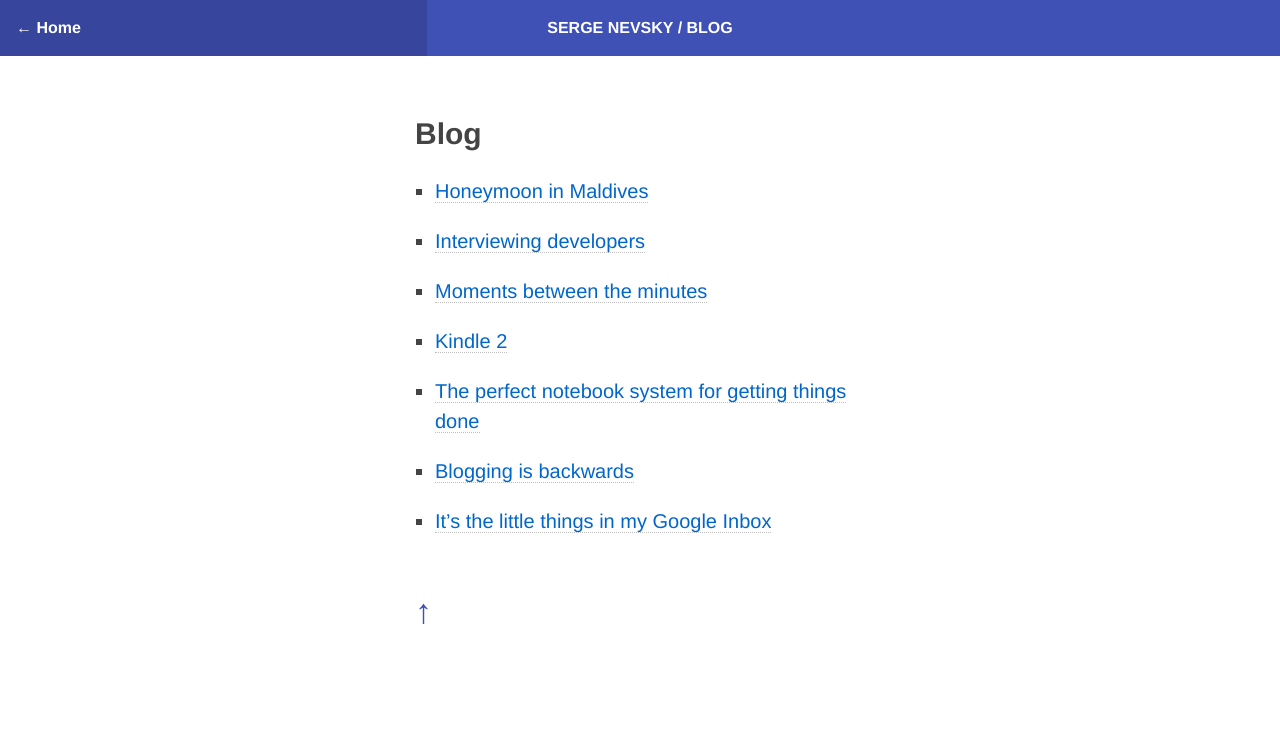
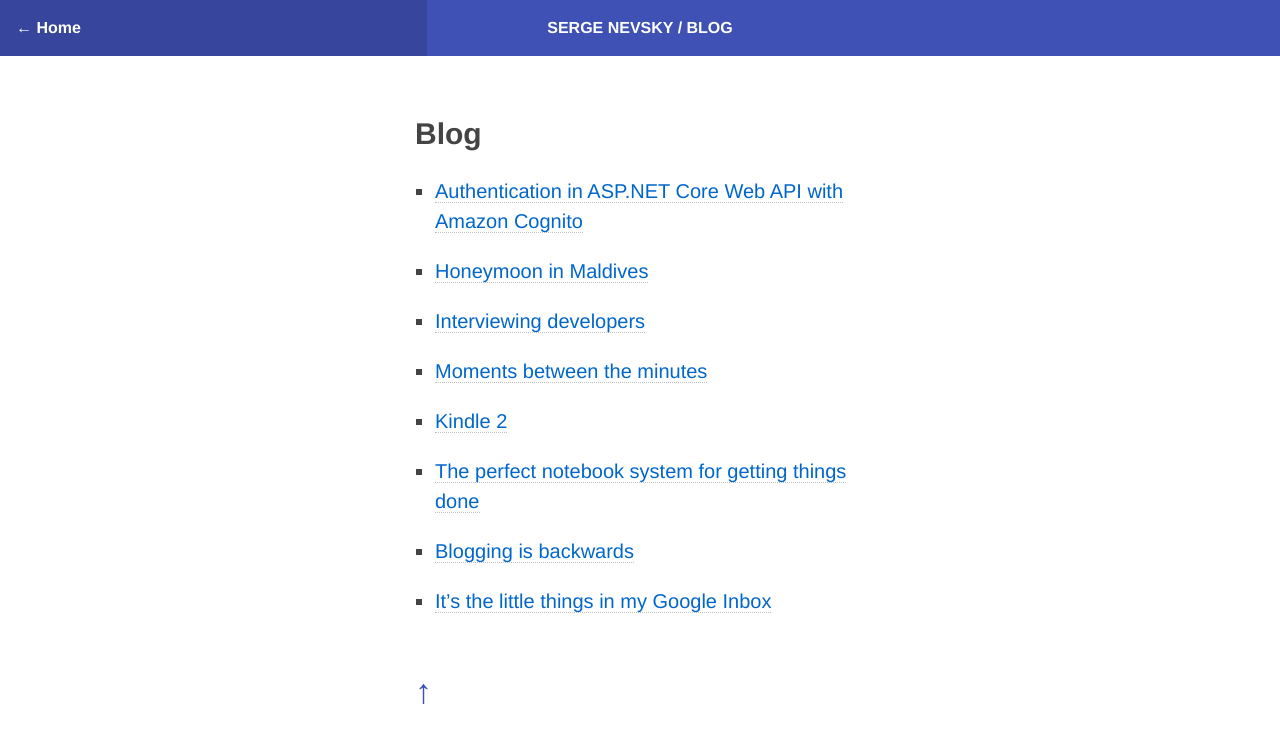
Before and after one commit to Dejital/dejital.github.com, a Jekyll site: the page built from blog.html, in a window 1280 px wide. Shown: the top 743 px of the page. Built offline with Jekyll 4.4.1, drawn with Linux system fonts in a browser that asks for light colours; some of the changed lines change nothing that is shown.

Commit message:
Article about Amazon Cognito

````diff
--- a/_config.yml
+++ b/_config.yml
@@ -1,2 +1,3 @@
 permalink: "/blog/:title"
 gems: [jekyll-feed]
+highlighter: rouge
--- a/_layouts/blog.html
+++ b/_layouts/blog.html
@@ -24,6 +24,72 @@ layout: default
   #blog-header {
     display: block;
   }
+
+  .highlight  { background: #ffffff; }
+  .highlight .c { color: #999988; font-style: italic } /* Comment */
+  .highlight .err { color: #a61717; background-color: #e3d2d2 } /* Error */
+  .highlight .k { font-weight: bold } /* Keyword */
+  .highlight .o { font-weight: bold } /* Operator */
+  .highlight .cm { color: #999988; font-style: italic } /* Comment.Multiline */
+  .highlight .cp { color: #999999; font-weight: bold } /* Comment.Preproc */
+  .highlight .c1 { color: #999988; font-style: italic } /* Comment.Single */
+  .highlight .cs { color: #999999; font-weight: bold; font-style: italic } /* Comment.Special */
+  .highlight .gd { color: #000000; background-color: #ffdddd } /* Generic.Deleted */
+  .highlight .gd .x { color: #000000; background-color: #ffaaaa } /* Generic.Deleted.Specific */
+  .highlight .ge { font-style: italic } /* Generic.Emph */
+  .highlight .gr { color: #aa0000 } /* Generic.Error */
+  .highlight .gh { color: #999999 } /* Generic.Heading */
+  .highlight .gi { color: #000000; background-color: #ddffdd } /* Generic.Inserted */
+  .highlight .gi .x { color: #000000; background-color: #aaffaa } /* Generic.Inserted.Specific */
+  .highlight .go { color: #888888 } /* Generic.Output */
+  .highlight .gp { color: #555555 } /* Generic.Prompt */
+  .highlight .gs { font-weight: bold } /* Generic.Strong */
+  .highlight .gu { color: #aaaaaa } /* Generic.Subheading */
+  .highlight .gt { color: #aa0000 } /* Generic.Traceback */
+  .highlight .kc { font-weight: bold } /* Keyword.Constant */
+  .highlight .kd { font-weight: bold } /* Keyword.Declaration */
+  .highlight .kp { font-weight: bold } /* Keyword.Pseudo */
+  .highlight .kr { font-weight: bold } /* Keyword.Reserved */
+  .highlight .kt { color: #445588; font-weight: bold } /* Keyword.Type */
+  .highlight .m { color: #009999 } /* Literal.Number */
+  .highlight .s { color: #d14 } /* Literal.String */
+  .highlight .na { color: #008080 } /* Name.Attribute */
+  .highlight .nb { color: #0086B3 } /* Name.Builtin */
+  .highlight .nc { color: #445588; font-weight: bold } /* Name.Class */
+  .highlight .no { color: #008080 } /* Name.Constant */
+  .highlight .ni { color: #800080 } /* Name.Entity */
+  .highlight .ne { color: #990000; font-weight: bold } /* Name.Exception */
+  .highlight .nf { color: #990000; font-weight: bold } /* Name.Function */
+  .highlight .nn { color: #555555 } /* Name.Namespace */
+  .highlight .nt { color: #000080 } /* Name.Tag */
+  .highlight .nv { color: #008080 } /* Name.Variable */
+  .highlight .ow { font-weight: bold } /* Operator.Word */
+  .highlight .w { color: #bbbbbb } /* Text.Whitespace */
+  .highlight .mf { color: #009999 } /* Literal.Number.Float */
+  .highlight .mh { color: #009999 } /* Literal.Number.Hex */
+  .highlight .mi { color: #009999 } /* Literal.Number.Integer */
+  .highlight .mo { color: #009999 } /* Literal.Number.Oct */
+  .highlight .sb { color: #d14 } /* Literal.String.Backtick */
+  .highlight .sc { color: #d14 } /* Literal.String.Char */
+  .highlight .sd { color: #d14 } /* Literal.String.Doc */
+  .highlight .s2 { color: #d14 } /* Literal.String.Double */
+  .highlight .se { color: #d14 } /* Literal.String.Escape */
+  .highlight .sh { color: #d14 } /* Literal.String.Heredoc */
+  .highlight .si { color: #d14 } /* Literal.String.Interpol */
+  .highlight .sx { color: #d14 } /* Literal.String.Other */
+  .highlight .sr { color: #009926 } /* Literal.String.Regex */
+  .highlight .s1 { color: #d14 } /* Literal.String.Single */
+  .highlight .ss { color: #990073 } /* Literal.String.Symbol */
+  .highlight .bp { color: #999999 } /* Name.Builtin.Pseudo */
+  .highlight .vc { color: #008080 } /* Name.Variable.Class */
+  .highlight .vg { color: #008080 } /* Name.Variable.Global */
+  .highlight .vi { color: #008080 } /* Name.Variable.Instance */
+  .highlight .il { color: #009999 } /* Literal.Number.Integer.Long */
+
+  /* Make line numbers unselectable: excludes line numbers from copy-paste user ops */
+  .highlight .lineno {-webkit-user-select: none;-moz-user-select: none; -o-user-select: none;}
+  .lineno::-moz-selection {background-color: transparent;} /* Mozilla specific */
+  .lineno::selection {background-color: transparent;} /* Other major browsers */
 </style>
 
 <div class="content">
--- /dev/null
+++ b/_posts/2018-09-18-dotnet-core-authentication-aws-cognito.md
@@ -0,0 +1,335 @@
+---
+layout: post
+title: Authentication in ASP.NET Core Web API with Amazon Cognito
+---
+
+<style type="text/css">
+  footer,
+  main,
+  nav,
+  article h2,
+  article h3,
+  article p,
+  article pre, article ul, article ol,
+  article .article-header-img {
+    max-width: 700px;
+    margin-left: auto;
+    margin-right: auto;
+  }
+  article pre {
+    font-size: smaller;
+  }
+  article ul {
+    padding-left: 0;
+  }
+  article img {
+    width: 100%;
+  }
+</style>
+
+
+[Amazon Cognito](https://aws.amazon.com/cognito/) is the user management and authentication product in AWS. It allows for unified sign-up and sign-in flows across web and mobile apps.
+
+I like it particularly for its pricing: Free for the first 50,000 monthly active users. The next 50,000 will cost you half a penny. Think you can sell your Director on that?
+
+This article will show you how to set up Amazon Cognito in AWS, then configure Authentication for a Web API project to use Bearer tokens.
+
+### Table of Contents
+
+[1. Create a User Pool](#create-a-user-pool) <br />
+[2. Create an App Client](#create-an-app-client) <br />
+[3. Add authentication to Web API](#add-authentication-to-web-api) <br />
+[4. Register Users](#register-users) <br />
+[5. Authenticate Users](#authenticate-users) <br />
+
+### Create a User Pool
+
+Navigate to the Cognito home page from the AWS Management Console. You can search for Cognito in the AWS services search box, or click the link under the Services dropdown under "Security, Identity & Compliance".
+
+From there you'll see that Cognito is split into two parts: User Pools and Identity Pools. Identity Pools grant access to AWS services, but User Pools are what we want for API authentication.
+
+![Cognito Screenshot](/assets/img/cognito-01.png)
+
+Click on "Manage User Pools" and "Create a user pool". Click either "Review defaults" or "Step through settings" to create the app pool. If you follow the defaults, you may want to adjust the aggressive default password policy.
+
+![Cognito Screenshot](/assets/img/cognito-02.png)
+
+### Create an App Client
+
+Each of your applications utilizing a Cognito User Pool is called an "app client". You will need to register your Web API application with Cognito in this way.
+
+![Cognito Screenshot](/assets/img/cognito-03.png)
+
+Under "General settings" in the side bar, click on "App clients". Then, "Add an app client".
+
+![Cognito Screenshot](/assets/img/cognito-04.png)
+
+There are a few options here:
+
+- Choose a custom name for your app client, keeping in mind any future application that utilizes the same app pool will use a separate app client.
+
+- Check only "Enable sign-in API for server-based authentication".
+
+- __Do not check__ "Generate client secret", "Only allow Custom Authentication" and "Enable username-password flow".
+
+Click "Create app client".
+
+![Cognito Screenshot](/assets/img/cognito-05.png)
+
+An "App client id" will be generated for your app client. Take note of this ID as we will use it soon to configure the Web API.
+
+### Add authentication to Web API
+
+ASP.NET Core Web API applications configure Authentication in the Startup
+class. Navigate to the `Startup.cs` file in your solution Now find the
+`ConfigureServices` function. Below the call to `AddMvc` include the `AddAuthentication` and `AddJwtBearer` extension methods:
+
+```csharp
+public void ConfigureServices(IServiceCollection services)
+{
+    services.AddMvc();
+
+    services.AddAuthentication("Bearer")
+        .AddJwtBearer(options =>
+        {
+            options.Audience = "Your App Client ID goes here!";
+            options.Authority = "Your Authority URL goes here!";
+        });
+}
+```
+
+We are required to set just two options:
+
+- __Audience__ represents the recipient of the token. In our case it is the __App Client ID__. To refresh your memory, it can be found in the AWS User Pools console under General Settings > App clients. This is typically a random string of characters.
+
+- __Authority__ is the address of the token issuing authentication server. This
+will point to the user pool. For example, the authority for a user pool
+in the `us-east-1` region will be the following URL:
+
+```
+https://cognito-idp.us-east-1.amazonaws.com/<userpoolID>
+```
+
+Not sure what your region is? Check the URL in your AWS console. It'll be the
+same as the subdomain in the address bar like this:
+
+```
+https://us-east-1.console.aws.amazon.com
+```
+
+Can't remember your User Pool ID? In the User Pool console, it's written across the top of __General Settings__ as "Pool ID".
+
+Note: If you don't care for the magic string `"Bearer"`, you can use `JwtBearerDefaults.AuthenticationScheme` from the `Microsoft.AspNetCore.Authentication.JwtBearer` namespace.
+
+There is one other thing for the separate `Configure` function. You must add the Authentication middleware simply by including the following line:
+
+```csharp
+public void Configure(IApplicationBuilder app, IHostingEnvironment env)
+{
+    ...
+    app.UseAuthentication();
+    ...
+}
+```
+
+Authentication is now configured for the Web API application! You can secure any API controllers by using the `[Authorize]` attribute. For example:
+
+```csharp
+[Authorize]
+[Route("api/values")]
+[ApiController]
+public class ValuesController : ControllerBase
+{
+    [HttpGet]
+    public ActionResult<string> Get()
+    {
+        return Ok("Success!");
+    }
+}
+```
+
+Let's test this out. Run the application and attempt to hit your Controller. I use [Postman](https://www.getpostman.com/) for this.
+
+![Cognito Screenshot](/assets/img/cognito-06.png)
+
+From the above example `/api/values` returned the status `401 Unauthorized` which indicates we failed to authenticate. This is actually the behavior we want, since we did not provide a Bearer token!
+
+Unfortunately we do not offer a way to retrieve Bearer tokens. Let's mock out a sign-in flow in the next section so that we can verify our authentication code works.
+
+### Register Users
+
+Create a new API Controller to deal with registering and authenticating users. For demonstration purposes this will be pretty simple.
+
+```csharp
+[ApiController]
+public class AuthenticationController : ControllerBase
+{
+    [HttpPost]
+    [Route("api/register")]
+    public async Task<ActionResult<string>> Register()
+    {
+        // TODO: Use AWS SDK to register the user
+        return Ok();
+    }
+
+    [HttpPost]
+    [Route("api/signin")]
+    public async Task<ActionResult<string>> SignIn()
+    {
+        // TODO: Pull in AWS SDK and generate our Bearer token
+        return Ok("The Bearer token!");
+    }
+}
+```
+
+We will need to pull in the AWS SDK as Nuget packages. This will allow us to initiate requests to our Cognito User Pool from code.
+
+Open Nuget Package Manager for the solution and add both packages __AWSSDK.Core__ and __AWSSDK.CognitoIdentityProvider__ to your project.
+
+__Note!__ In order for the to work, the application needs two Environment Variables set: `AWS_SECRET_KEY` and `AWS_ACCESS_KEY_ID`.
+
+If you haven't generated these keys already: open up the AWS console home page, click your name in the top right corner, click "My Security Credentials", expand the "Access keys" section and "Create New Access Key". Set the Environment Variables for your project once they are generated.
+
+Now we can fill out our `Register` method and start creating users.
+
+```csharp
+[ApiController]
+public class AuthenticationController : ControllerBase
+{
+    private const string _clientId = "Your App Client ID!";
+    private readonly RegionEndpoint _region = RegionEndpoint.USWest2;
+
+    public class User
+    {
+        public string Username { get; set; }
+        public string Password { get; set; }
+        public string Email { get; set; }
+    }
+
+    [HttpPost]
+    [Route("api/register")]
+    public async Task<ActionResult<string>> Register(User user)
+    {
+        var cognito = new AmazonCognitoIdentityProviderClient(_region);
+
+        var request = new SignUpRequest
+        {
+            ClientId = _clientId,
+            Password = user.Password,
+            Username = user.Username
+        };
+
+        var emailAttribute = new AttributeType
+        {
+            Name = "email",
+            Value = user.Email
+        };
+        request.UserAttributes.Add(emailAttribute);
+
+        var response = await cognito.SignUpAsync(request);
+
+        return Ok();
+    }
+
+    ...
+}
+```
+
+Here are the few things going on in the above.
+
+- The newly defined class User will act as our payload to the controller methods. This contains all the data we need to register the User, and it will be passed in with the POST body.
+
+- First we initiliaze an instance of the __Cognito Identity Provider Client__. The constructor requires the region to be passed in, which I hard coded at the top of the controller. Ensure this region matches your User Pool!
+
+- Next we create a SignUpRequest and fill in the values from the User passed in to the method. Note that the ClientId is assigned here as well, which is hard-coded at the top of the Controller in a private property. Ensure this matches your App Client ID!
+
+- Additional registration attributes need to be added to the UserAttributes collection on the SignUpRequest object. Here an e-mail address attribute is added.
+
+- Finally we `await` the `SignUpAsync` function to register the user. Return `Ok()` to indicate success.
+
+Run the application and test it out with Postman.
+
+![Cognito Screenshot](/assets/img/cognito-08.png)
+
+Call the route `api/register` as a POST and pass a `User` JSON object in the raw body of the request:
+
+```json
+{
+	"Username": "test_user",
+	"Password": "test_password",
+	"Email": "test_user@snevsky.com"
+}
+```
+
+Send the request and expect to get back a status of `200 OK`. If anything fails, such as password requirements, the exception details will be displayed as the response.
+
+The first user has now been successfully registered with the Cognito User Pool!
+
+However before this user can be used to authenticate, it needs to be confirmed. The easiest way to do this is now is manually through the AWS console:
+
+Navigate to "Users and groups" under "General settings". The newly registered user from above should be present on the list of users. It will be set as "Enabled" but "UNCOFIRMED". Click the Username and confirm the user by clicking the "Confirm user" button. The user can now be used to authenticate.
+
+### Authenticate Users
+
+Back in the API controller, modify the `SignIn` controller method with the following:
+
+```csharp
+[ApiController]
+public class AuthenticationController : ControllerBase
+{
+    ...
+
+    [HttpPost]
+    [Route("api/signin")]
+    public async Task<ActionResult<string>> SignIn(User user)
+    {
+        var cognito = new AmazonCognitoIdentityProviderClient(_region);
+
+        var request = new AdminInitiateAuthRequest
+        {
+            UserPoolId = "Your User Pool ID!",
+            ClientId = _clientId,
+            AuthFlow = AuthFlowType.ADMIN_NO_SRP_AUTH
+        };
+
+        request.AuthParameters.Add("USERNAME", user.Username);
+        request.AuthParameters.Add("PASSWORD", user.Password);
+
+        var response = await cognito.AdminInitiateAuthAsync(request);
+
+        return Ok(response.AuthenticationResult.AccessToken);
+    }
+}
+```
+
+There are some new things happening here:
+
+- We create an authentication request object that we will pass to the Cognito client. This requires the __User Pool ID__, the __Client ID__ and __authentication flow__ to be set.
+
+- Then we add the authentication parameters: `USERNAME` and `PASSWORD`. For convenience this method accepts the same `User` object as before, so we use the data from that object to fill in these parameters.
+
+- Finally we `await` initiating the authentication flow with Cognito. This returns a rich response object containing the Bearer token upon successful authentication. We can return the AccessToken on success.
+
+Run the application to test this out with Postman.
+
+![Cognito Screenshot](/assets/img/cognito-09.png)
+
+Call the route `api/signin` as a POST and pass the `User` credentials as a JSON object in the raw body of the request.
+
+Upon success the API returns a status of `200 OK` and the Bearer token. This value can now be used to authenticate the secured API controller: Recall from the __Add authentication to Web API__ section, `ValuesController` was decorated with the `[Authorize]` attribute and returned a `401 Unauthorized` upon request. This token should allow the API consumer to resolve this error.
+
+![Cognito Screenshot](/assets/img/cognito-11.png)
+
+To pass the Bearer token to the API call, an Authorization header must be included with the request. The header Key is `Authorization` and the header Value follows the following format:
+
+```
+Bearer <Bearer Token Value goes here!>
+```
+
+Now send the request to `GET /api/values`.
+
+![Cognito Screenshot](/assets/img/cognito-10.png)
+
+The response "Hello" should be returned with a status of `200 OK` as expected.
+
+This validates an entire successful flow of Authentication in ASP.NET Core Web API with Amazon Cognito!
````
Also changed, not shown: assets/img/cognito-01.png (added), assets/img/cognito-02.png (added), assets/img/cognito-03.png (added), assets/img/cognito-04.png (added), assets/img/cognito-05.png (added), assets/img/cognito-06.png (added), assets/img/cognito-07.png (added), assets/img/cognito-08.png (added), assets/img/cognito-09.png (added), assets/img/cognito-10.png (added), assets/img/cognito-11.png (added).
